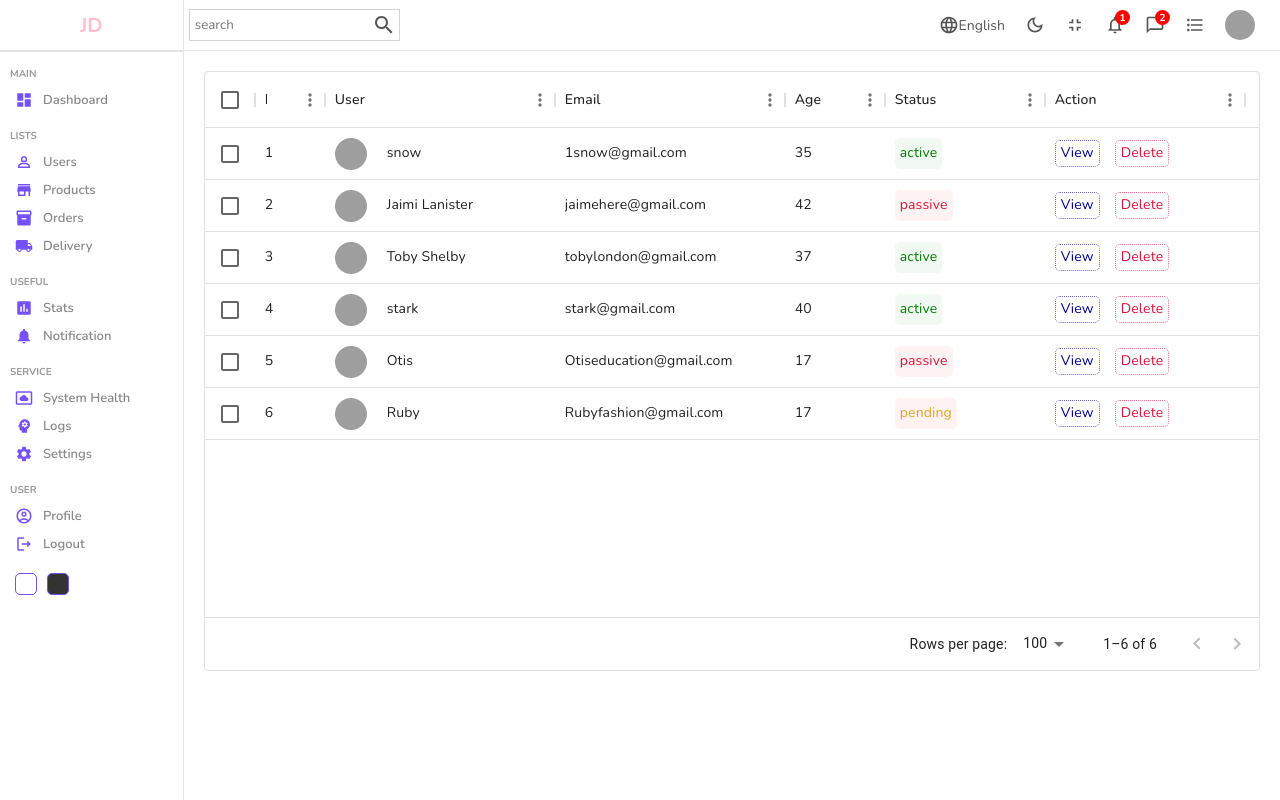
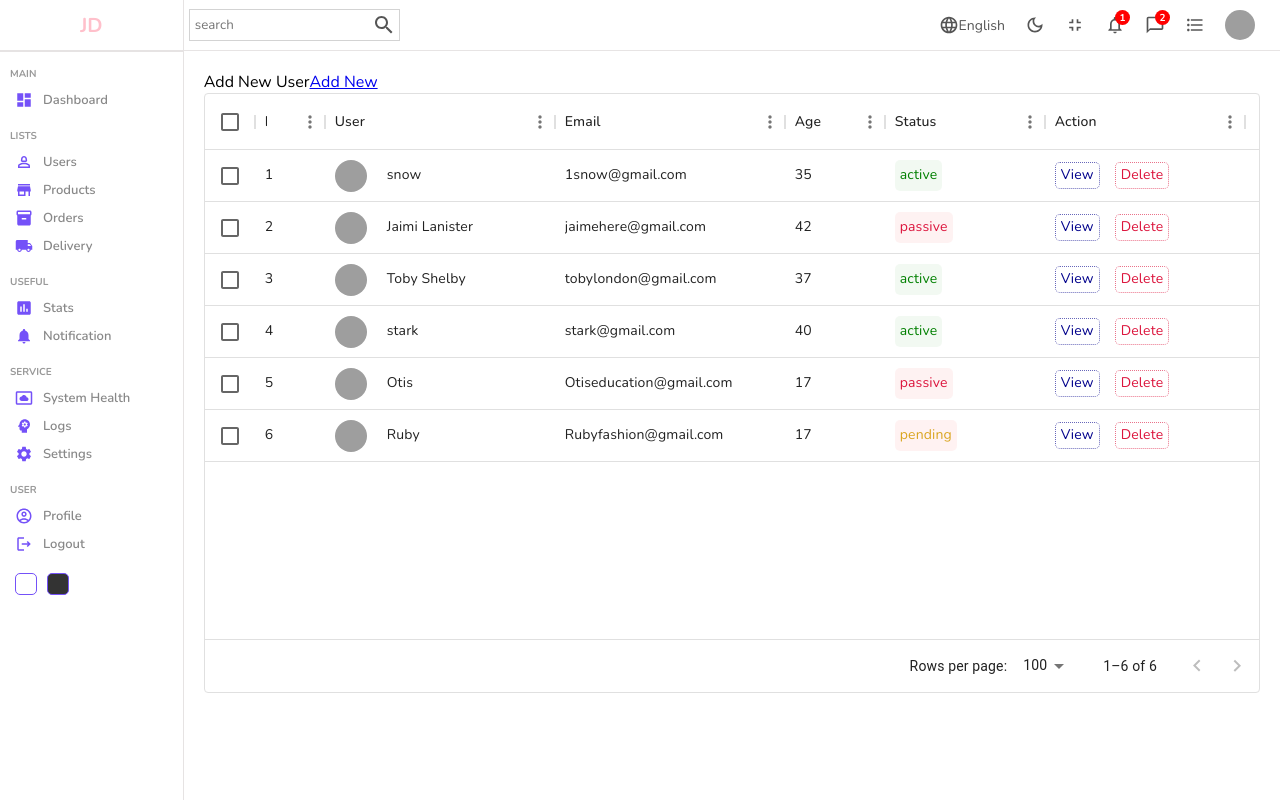
Before and after one commit to deeepak-me/admin-dash, a React (Create React App) app: page /users in a window 1280 px wide. Built offline with nearby package versions, Linux system fonts and the light colour scheme; grey boxes are pictures that could not be loaded.

Commit message:
feat: Added a add new button

```diff
--- a/src/components/datatable/Datatable.jsx
+++ b/src/components/datatable/Datatable.jsx
@@ -1,26 +1,36 @@
-import "./datatable.scss"
-import { DataGrid } from '@mui/x-data-grid';
-import { userColumn,userRows } from "../../datatablesource";
-
-
+import "./datatable.scss";
+import { DataGrid } from "@mui/x-data-grid";
+import { userColumn, userRows } from "../../datatablesource";
+import { Link } from "react-router-dom";
 
 const Datatable = () => {
+  const actionColumn = [
+    {
+      field: "action",
+      headerName: "Action",
+      width: 200,
+      renderCell: () => {
+        return (
+          <div className="cellAction">
+            <Link to="/users/test" style={{ textDecoration: "none" }}>
+              <div className="viewButton">View</div>
+            </Link>
 
-  const actionColumn=[
-    {field:"action",headerName:"Action",width:200,
-      renderCell:()=>{
-        return(
-          <div className="cellAction">
-            <div className="viewButton">View</div>
             <div className="deleteButton">Delete</div>
           </div>
-        )
-      }
-    }
-  ]
+        );
+      },
+    },
+  ];
 
   return (
     <div className="dataTable">
+      <div className="datatableTitle">
+        Add New User
+        <Link to="/users/new" className="link">
+          Add New
+        </Link>
+      </div>
       <DataGrid
         rows={userRows}
         columns={userColumn.concat(actionColumn)}
@@ -29,7 +39,7 @@
         checkboxSelection
       />
     </div>
-  )
-}
+  );
+};
 
-export default Datatable
+export default Datatable;
```
Lines whose indentation alone changed are shown as unchanged.
